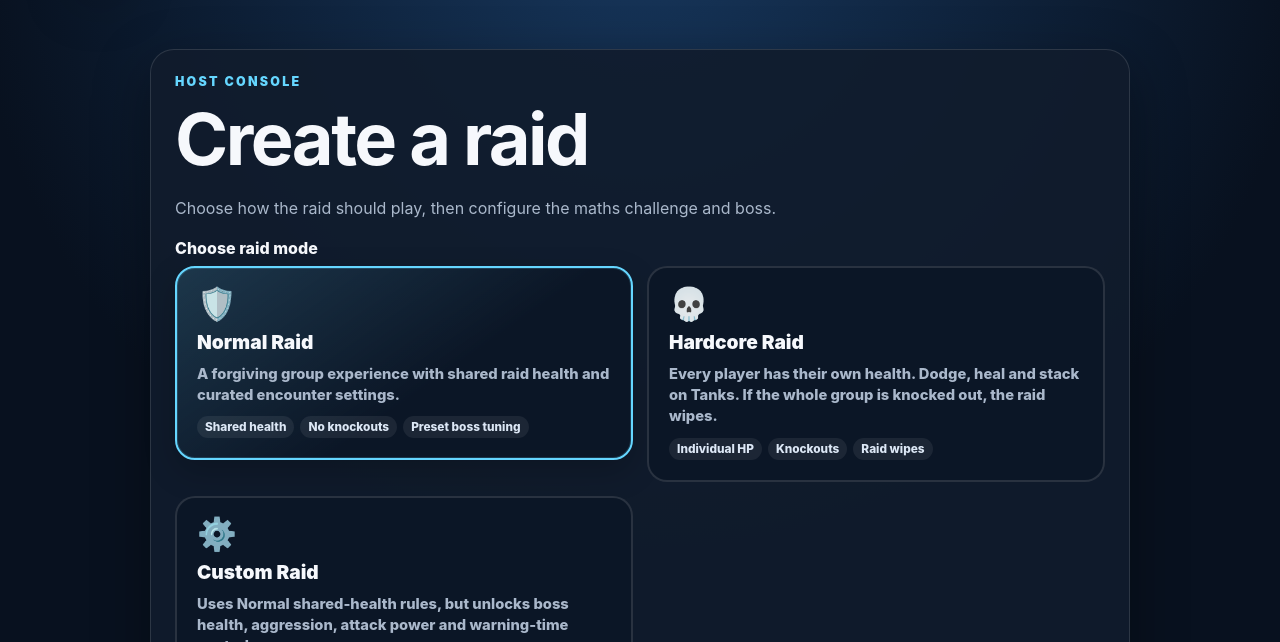
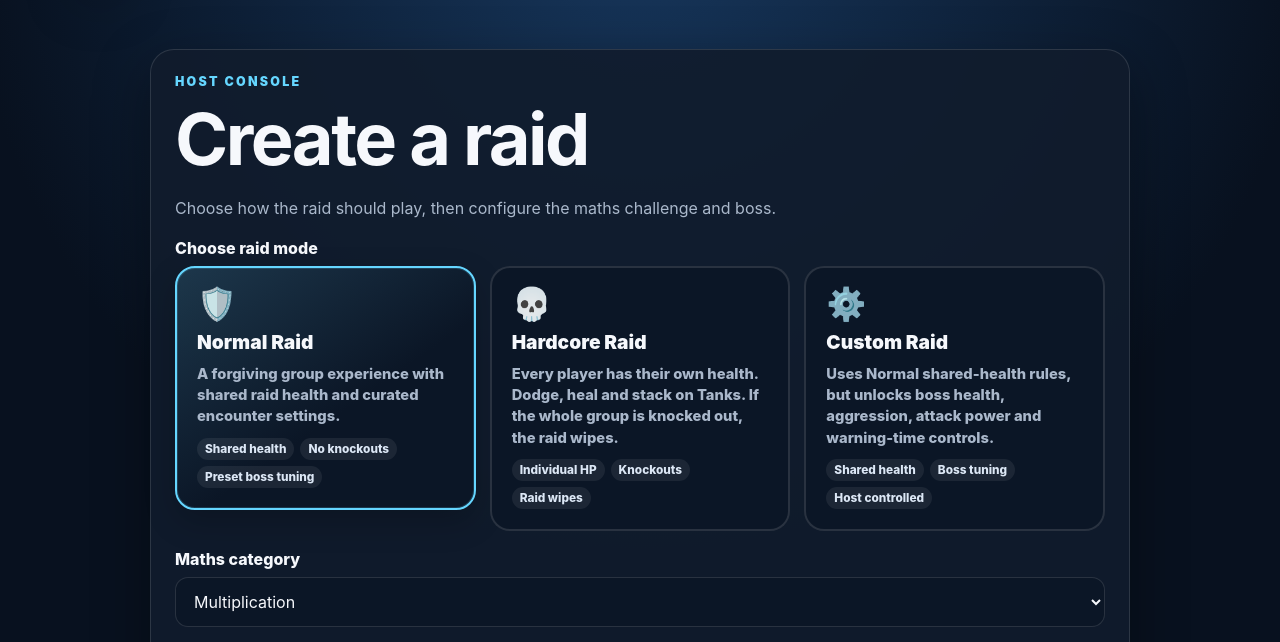
Before and after one commit to spcxconsulting/mathraids, a website: page public/host/index.html in a window 1280 px wide. Shown: the part 87-729 px from the top of the page. Drawn offline with Linux system fonts and the light colour scheme; no server answers.

Commit message:
host: style three raid modes

```diff
--- a/public/css/host.css
+++ b/public/css/host.css
@@ -1,6 +1,6 @@
 .mode-choice-grid {
   display: grid;
-  grid-template-columns: repeat(2, minmax(0, 1fr));
+  grid-template-columns: repeat(3, minmax(0, 1fr));
   gap: 14px;
 }
 
@@ -19,7 +19,7 @@
 }
 
 .mode-choice-card {
-  min-height: 190px;
+  min-height: 210px;
   display: flex;
   flex-direction: column;
   gap: 10px;
@@ -50,6 +50,12 @@
   border-color: #ff6577;
   background: linear-gradient(145deg, rgba(255,101,119,.15), #0b1626 58%);
   box-shadow: inset 0 0 0 1px rgba(255,101,119,.18), 0 12px 32px rgba(0,0,0,.2);
+}
+
+.mode-choice.custom input:checked + .mode-choice-card {
+  border-color: #c99bff;
+  background: linear-gradient(145deg, rgba(201,155,255,.16), #0b1626 58%);
+  box-shadow: inset 0 0 0 1px rgba(201,155,255,.2), 0 12px 32px rgba(0,0,0,.2);
 }
 
 .mode-choice-icon {
@@ -84,7 +90,7 @@
   font-weight: 800;
 }
 
-@media (max-width: 700px) {
+@media (max-width: 860px) {
   .mode-choice-grid { grid-template-columns: 1fr; }
   .mode-choice-card { min-height: 0; }
 }
```
